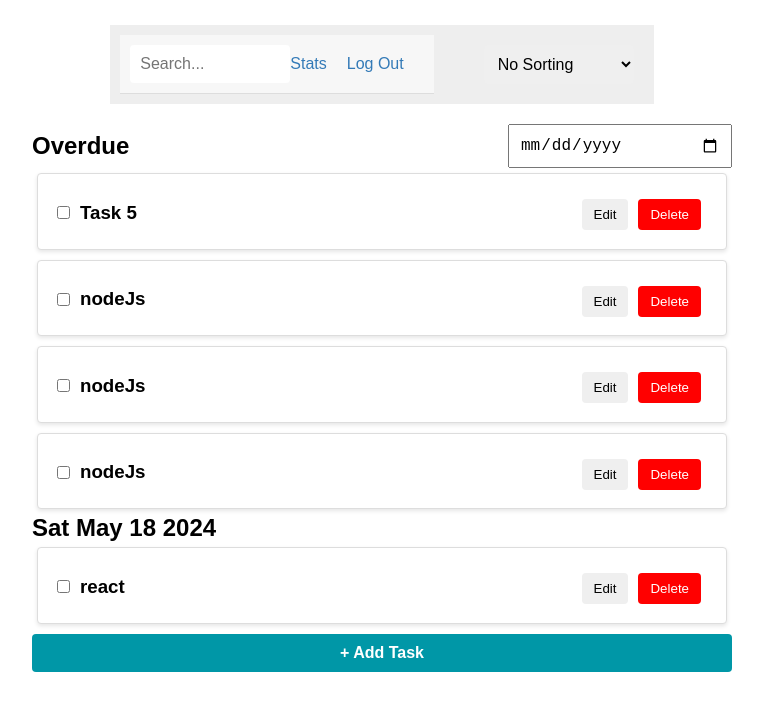
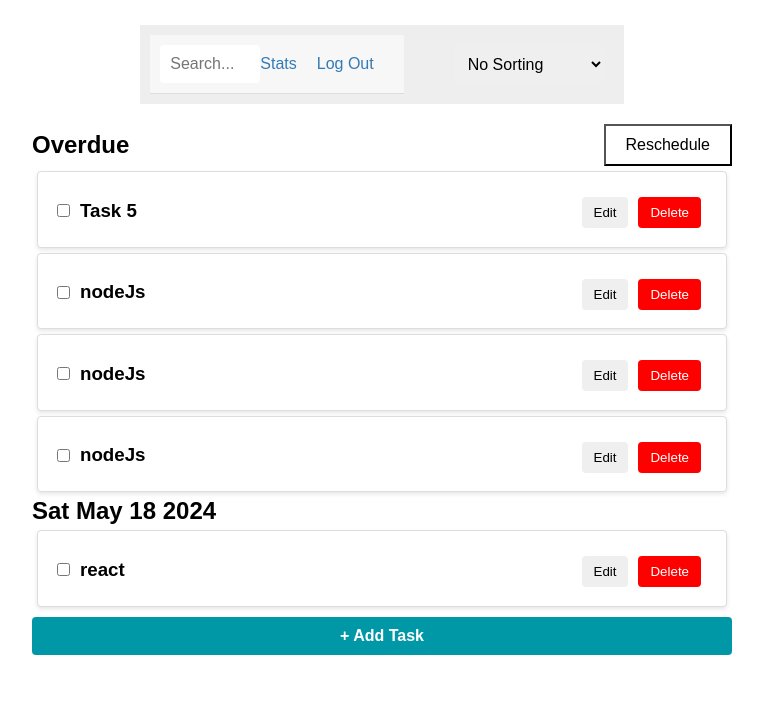
Before and after one commit to elvis-visi/todoApp, a React (Vite) app in the folder frontend/: page / in a window 1280 px wide. Shown: the top 710 px of the page, without its empty margins (258-1021 px from the left). Built offline with nearby package versions, Linux system fonts and the light colour scheme.

Commit message:
Date Picker, rescheduling

```diff
--- a/frontend/src/components/TaskListView.jsx
+++ b/frontend/src/components/TaskListView.jsx
@@ -108,16 +108,20 @@ const rescheduleFunc = (e) => {
         />
 
        {overdueTasks.length > 0 && (
-          <>
+  <section className="overdue_section">
     <div className="task-list-headerOverdue">
       <h2>Overdue</h2>
-
+      <button className="reschedule-btn" onClick={() => document.getElementById('reschedule-input').showPicker()}>
+        Reschedule
+      </button>
       <input
-          type="date" value={reschedule} onChange={(e) => rescheduleFunc(e)}
+        type="date"
+        id="reschedule-input"
+        value={reschedule}
+        onChange={(e) => rescheduleFunc(e)}
       />
     </div>
-
-            {overdueTasks.map((task,index) => (
+    {overdueTasks.map((task, index) => (
       <TaskItem
         key={task.id + index}
         task={task}
@@ -126,7 +130,7 @@ const rescheduleFunc = (e) => {
         deleteTask={() => deleteTask(task.id)}
       />
     ))}
-          </>
+  </section>
 )}
 
 
--- a/frontend/src/styles.css
+++ b/frontend/src/styles.css
@@ -24,7 +24,7 @@ body, h1, h2, h3, p {
 }
 
 .menu input[type="search"] {
-  width: 160px;
+  width: 100px;
   padding: 10px;
   font-size: 16px;
   border: none;
@@ -38,7 +38,6 @@ body, h1, h2, h3, p {
   display: flex;
   justify-content: space-between;
 }
-
 .menu li {
   margin-right: 20px;
 }
@@ -201,12 +200,50 @@ body, h1, h2, h3, p {
     border-radius: 4px;
   }
 
+  .overdue_section{
+    position: relative;
+  }
+
 
   .task-list-headerOverdue input[type="date"] {
     width: 100%;
     max-width: 200px; /* set a maximum width to prevent it from getting too wide */
     padding: 10px;
     font-size: 16px;
+  }
+
+  .reschedule-btn {
+    background-color: #ffffff;
+    padding: 10px 20px;
+    font-size: 16px;
+    cursor: pointer;
+  }
+
+  .reschedule-btn:hover {
+    background-color: #f7f7f7;
+  }
+
+  #reschedule-input {
+    position: absolute;
+    opacity: 0;
+    width: 0;
+    height: 0;
+    top: 0;
+    right: 0;
+    bottom: 0;
+    left: 0;
+  }
+
+  #reschedule-input::-webkit-calendar-picker-indicator {
+    position: absolute;
+    top: 0;
+    right: 0;
+    bottom: 0;
+    left: 0;
+    width: 100%;
+    height: 100%;
+    opacity: 0;
+    cursor: pointer;
   }
 
 
```
Lines whose indentation alone changed are shown as unchanged.
